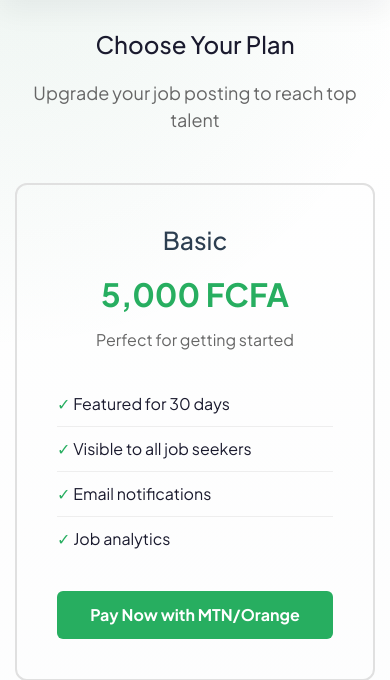
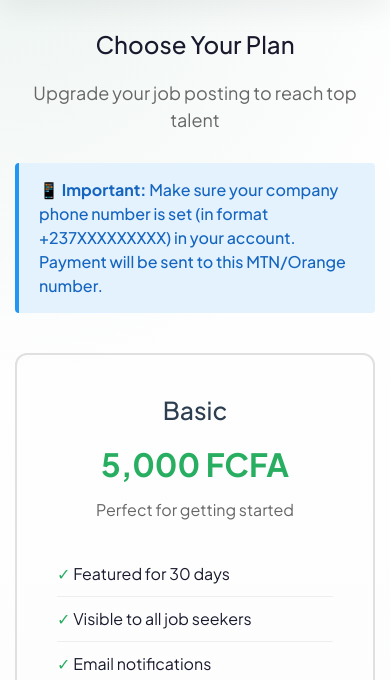
Before and after one commit to Chipser-Paul/cameroon-tech-jobs, a Django app: page /payments/pricing/ in a window 390 px wide. Shown: the part 85-765 px from the top of the page. Run offline with Django 5.2, Linux system fonts and the light colour scheme; parts of the project's set-up code (start-up, migrations or seed data) failed here and were passed over; some libraries are stand-ins or nearby versions.

Commit message:
Add phone number requirement note to pricing page
- Inform companies they need phone in +237XXXXXXXXX format
- Show important note about where payment will be sent
- Helps prevent CamPay errors due to missing/invalid phone

```diff
--- a/templates/payments/pricing.html
+++ b/templates/payments/pricing.html
@@ -5,9 +5,16 @@
 {% block content %}
 <div class="pricing-container" style="padding: 60px 20px; max-width: 1200px; margin: 0 auto;">
     <h1 style="text-align: center; margin-bottom: 20px;">Choose Your Plan</h1>
-    <p style="text-align: center; color: #666; margin-bottom: 50px; font-size: 18px;">
+    <p style="text-align: center; color: #666; margin-bottom: 30px; font-size: 18px;">
         Upgrade your job posting to reach top talent
     </p>
+
+    <!-- Important Note -->
+    <div style="background-color: #e3f2fd; border-left: 4px solid #2196F3; padding: 15px 20px; margin-bottom: 40px; border-radius: 4px;">
+        <p style="margin: 0; color: #1565c0; font-weight: 500;">
+            📱 <strong>Important:</strong> Make sure your company phone number is set (in format +237XXXXXXXXX) in your account. Payment will be sent to this MTN/Orange number.
+        </p>
+    </div>
 
     <div style="display: grid; grid-template-columns: repeat(auto-fit, minmax(300px, 1fr)); gap: 30px; margin-bottom: 50px;">
         <!-- Basic Plan -->
```
